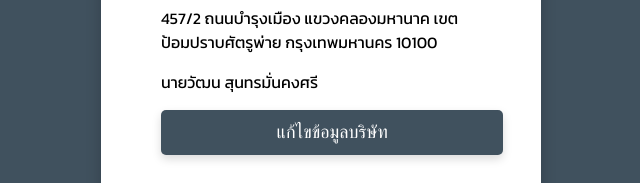
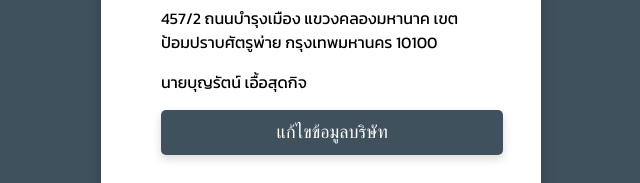
Before and after one commit to useronlineid/ans, a plain HTML site: page index.html in a window 1280 px wide. Shown: the part 707-890 px from the top of the page, 319-959 px from the left. Drawn offline with Linux system fonts and the light colour scheme.

Commit message:
index.html

```diff
--- a/index.html
+++ b/index.html
@@ -35,7 +35,7 @@
             <p id="companyName">บริษัท เกียวบุญ จำกัด</p>
             <p id="companyNameEng">KEOBOON COMPANY LIMITED</p>
             <p id="companyAddress">457/2 ถนนบำรุงเมือง แขวงคลองมหานาค เขตป้อมปราบศัตรูพ่าย กรุงเทพมหานคร 10100</p>
-            <p id="companyName1">นายวัฒน สุนทรมั่นคงศรี</p>
+            <p id="companyName1">นายบุญรัตน์ เอื้อสุดกิจ</p>
             <button type="button" id="editCompanyInfo">แก้ไขข้อมูลบริษัท</button>
         </div>
     </div>
```
